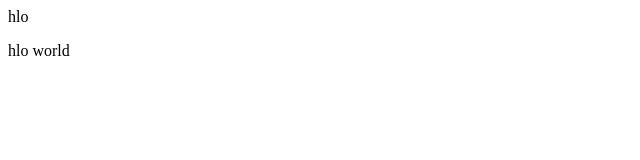
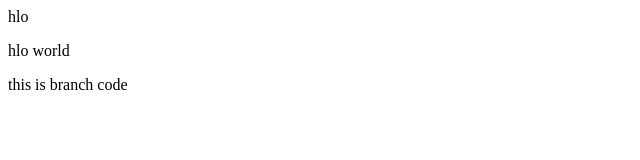
Before and after one commit to RuchiBinayake14/demo, a plain HTML site: page index.html in a window 1280 px wide. Shown: the whole page, without its empty margins (0-640 px from the left). Drawn offline with Linux system fonts and the light colour scheme.

Commit message:
git brach

```diff
--- a/index.html
+++ b/index.html
@@ -1,2 +1,3 @@
 <p>hlo</p>
 <p>hlo world</p>
+<p> this is branch code </p>
```
